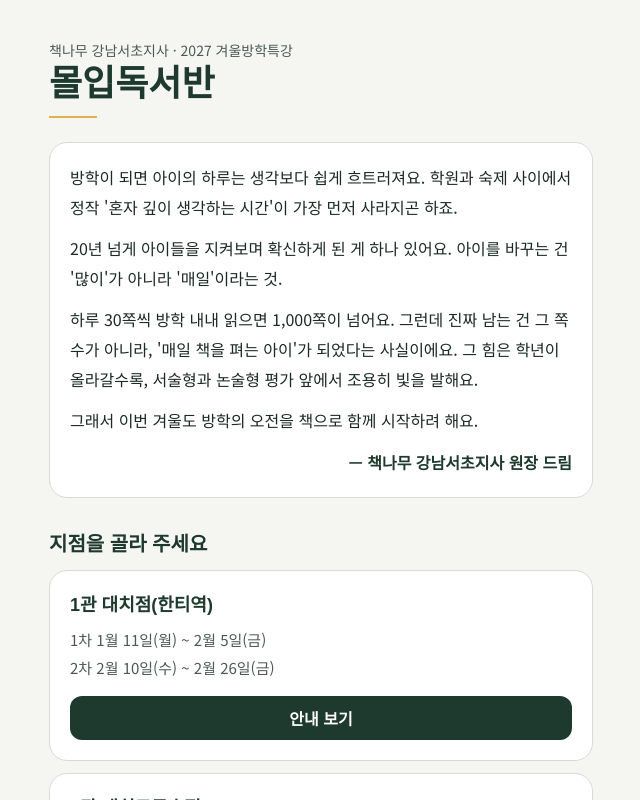
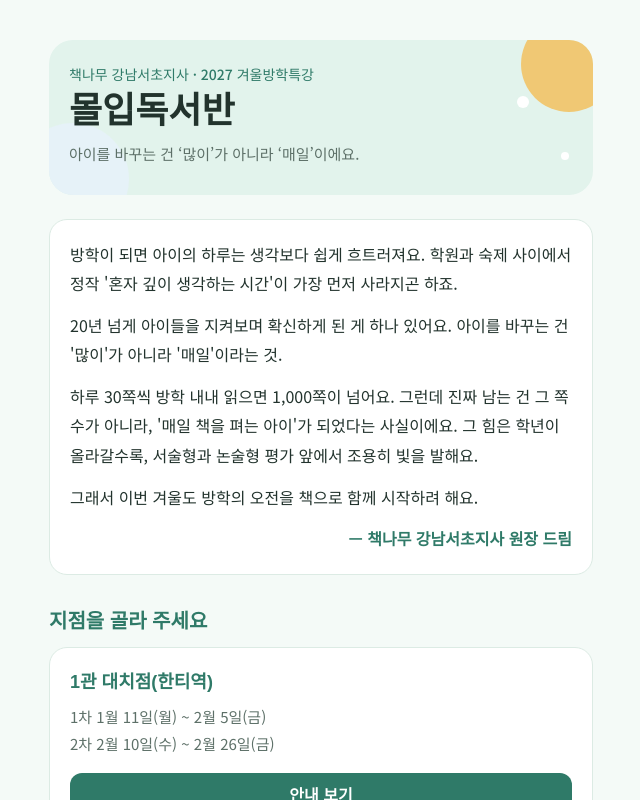
Before and after one commit to prima5175-wq/milky, a Next.js app in the folder chaeknamu-winter/: page / in a window 1280 px wide. Shown: the top 800 px of the page, without its empty margins (319-959 px from the left). Built offline with nearby package versions, Linux system fonts and the light colour scheme.

Commit message:
밝은 톤 색상과 상단 소개 영역 디자인 적용
Co-Authored-By: Claude Sonnet 5.5 <noreply@anthropic.com>
Claude-Session: https://claude.ai/code/session_01CMkHt9vR7B71WRJrYuVxsD

```diff
--- a/chaeknamu-winter/src/app/[branch]/page.tsx
+++ b/chaeknamu-winter/src/app/[branch]/page.tsx
@@ -1,6 +1,7 @@
 import Link from "next/link";
 import { notFound } from "next/navigation";
 import OpenGate from "@/components/OpenGate";
+import Hero from "@/components/Hero";
 import PolicyBox from "@/components/PolicyBox";
 import { CURRICULUM, getBranch } from "@/lib/mock";
 import { kDate, slotText, won } from "@/lib/format";
@@ -15,9 +16,7 @@ export default async function BranchPage({ params }: { params: Promise<{ branch:
   return (
     <main className="mx-auto max-w-xl px-4 pb-32 pt-8">
       <Link href="/" className="text-sm text-muted">← 처음으로</Link>
-      <p className="mt-3 text-sm text-muted">2027 겨울방학특강 · 몰입독서반</p>
-      <h1 className="mt-1 text-3xl font-black text-pine">{b.name}</h1>
-      <div className="mt-3 h-0.5 w-12 bg-gold" />
+      <div className="mt-3"><Hero kicker="2027 겨울방학특강 · 몰입독서반" title={b.name} /></div>
 
       <h2 className="mt-8 text-lg text-pine">일정과 수강료</h2>
       <div className="mt-2 space-y-3">
--- a/chaeknamu-winter/src/app/globals.css
+++ b/chaeknamu-winter/src/app/globals.css
@@ -1,13 +1,16 @@
 @import "tailwindcss";
 
 @theme {
-  --color-pine: #1e3a2f;
-  --color-pine-dark: #0f2219;
-  --color-gold: #e3b04b;
-  --color-snow: #f5f6f2;
-  --color-ink: #1b2a23;
-  --color-muted: #4a5a52;
-  --color-line: #d6dcd4;
+  --color-pine: #2f7a68;
+  --color-pine-dark: #25624f;
+  --color-gold: #f4bf57;
+  --color-snow: #f4faf7;
+  --color-ink: #22332d;
+  --color-muted: #5d7068;
+  --color-line: #dcebe4;
+
+  --color-mint: #e2f3ec;
+  --color-sky: #e6f2f8;
 
   --font-serif: var(--font-noto-serif), "Noto Serif KR", serif;
   --font-sans: var(--font-noto-sans), "Noto Sans KR", sans-serif;
@@ -48,6 +51,6 @@ h1, h2, h3 {
     @apply mb-1 block text-sm font-bold text-ink;
   }
   .chip {
-    @apply flex min-h-11 cursor-pointer items-center rounded-xl border border-line bg-white px-3 py-2 text-[15px] has-[:checked]:border-pine has-[:checked]:bg-pine/5 has-[:checked]:font-bold;
+    @apply flex min-h-11 cursor-pointer items-center rounded-xl border border-line bg-white px-3 py-2 text-[15px] has-[:checked]:border-pine has-[:checked]:bg-mint has-[:checked]:font-bold;
   }
 }
--- a/chaeknamu-winter/src/app/page.tsx
+++ b/chaeknamu-winter/src/app/page.tsx
@@ -2,13 +2,12 @@ import Link from "next/link";
 import { BRANCHES } from "@/lib/mock";
 import { kDate } from "@/lib/format";
 import { LETTER } from "@/lib/texts";
+import Hero from "@/components/Hero";
 
 export default function Home() {
   return (
     <main className="mx-auto max-w-xl px-4 pb-16 pt-10">
-      <p className="text-sm text-muted">책나무 강남서초지사 · 2027 겨울방학특강</p>
-      <h1 className="mt-1 text-4xl font-black text-pine">몰입독서반</h1>
-      <div className="mt-3 h-0.5 w-12 bg-gold" />
+      <Hero kicker="책나무 강남서초지사 · 2027 겨울방학특강" title="몰입독서반" />
 
       <section className="card mt-6 space-y-3 text-[16px] leading-[1.85]">
         {LETTER.map((p) => (
--- /dev/null
+++ b/chaeknamu-winter/src/components/Hero.tsx
@@ -0,0 +1,14 @@
+// 상단 소개 영역. 단색 면과 작은 도형만 써서 가볍게 꾸몄어요.
+export default function Hero({ kicker, title }: { kicker: string; title: string }) {
+  return (
+    <header className="relative overflow-hidden rounded-[24px] bg-mint px-5 pb-7 pt-6">
+      <span aria-hidden className="absolute -right-6 -top-6 size-24 rounded-full bg-gold/80" />
+      <span aria-hidden className="absolute right-16 top-14 size-3 rounded-full bg-white" />
+      <span aria-hidden className="absolute right-6 top-28 size-2 rounded-full bg-white" />
+      <span aria-hidden className="absolute -bottom-10 -left-8 size-28 rounded-full bg-sky" />
+      <p className="relative text-sm font-medium text-pine">{kicker}</p>
+      <h1 className="relative mt-1 text-4xl font-black leading-tight text-ink">{title}</h1>
+      <p className="relative mt-2 text-[15px] text-muted">아이를 바꾸는 건 &lsquo;많이&rsquo;가 아니라 &lsquo;매일&rsquo;이에요.</p>
+    </header>
+  );
+}
```
Also changed, not shown: 8 other files (tests, documents, lock files or other folders).
